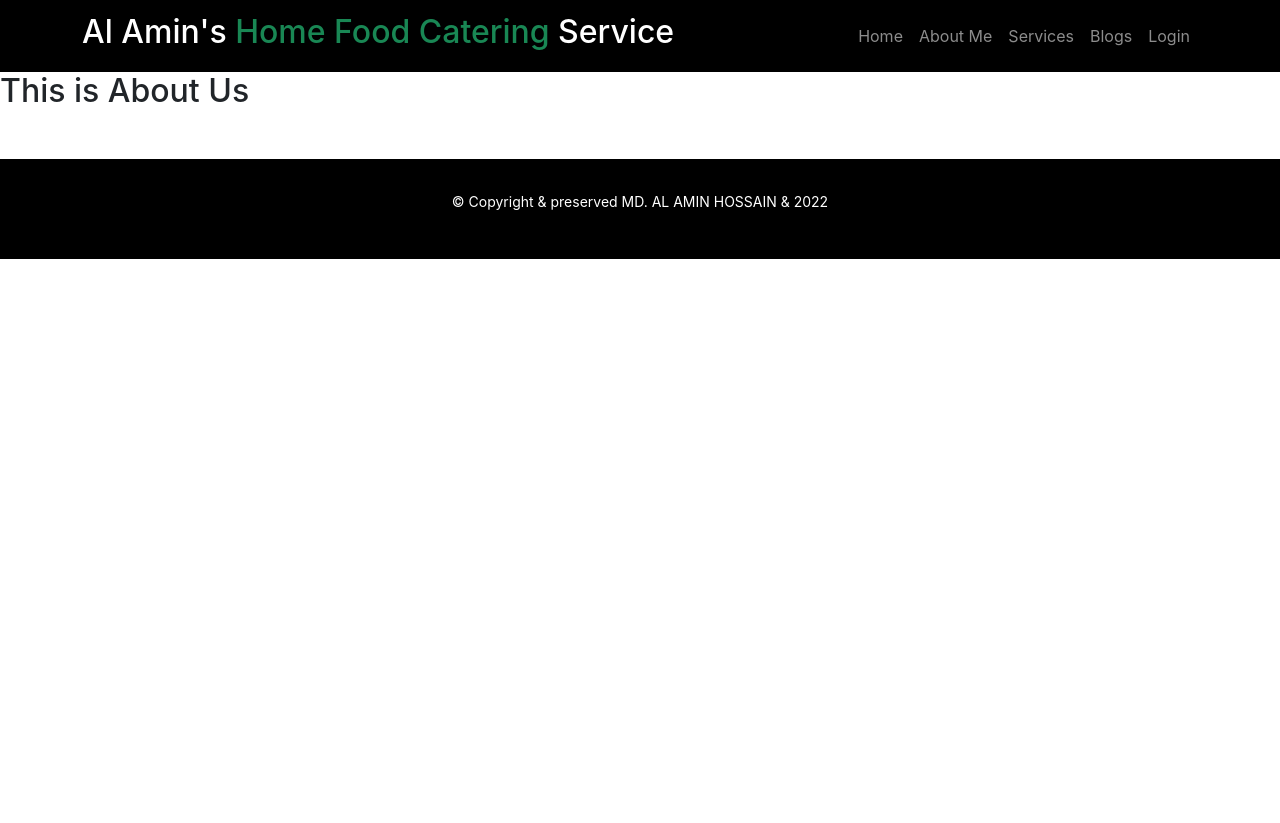
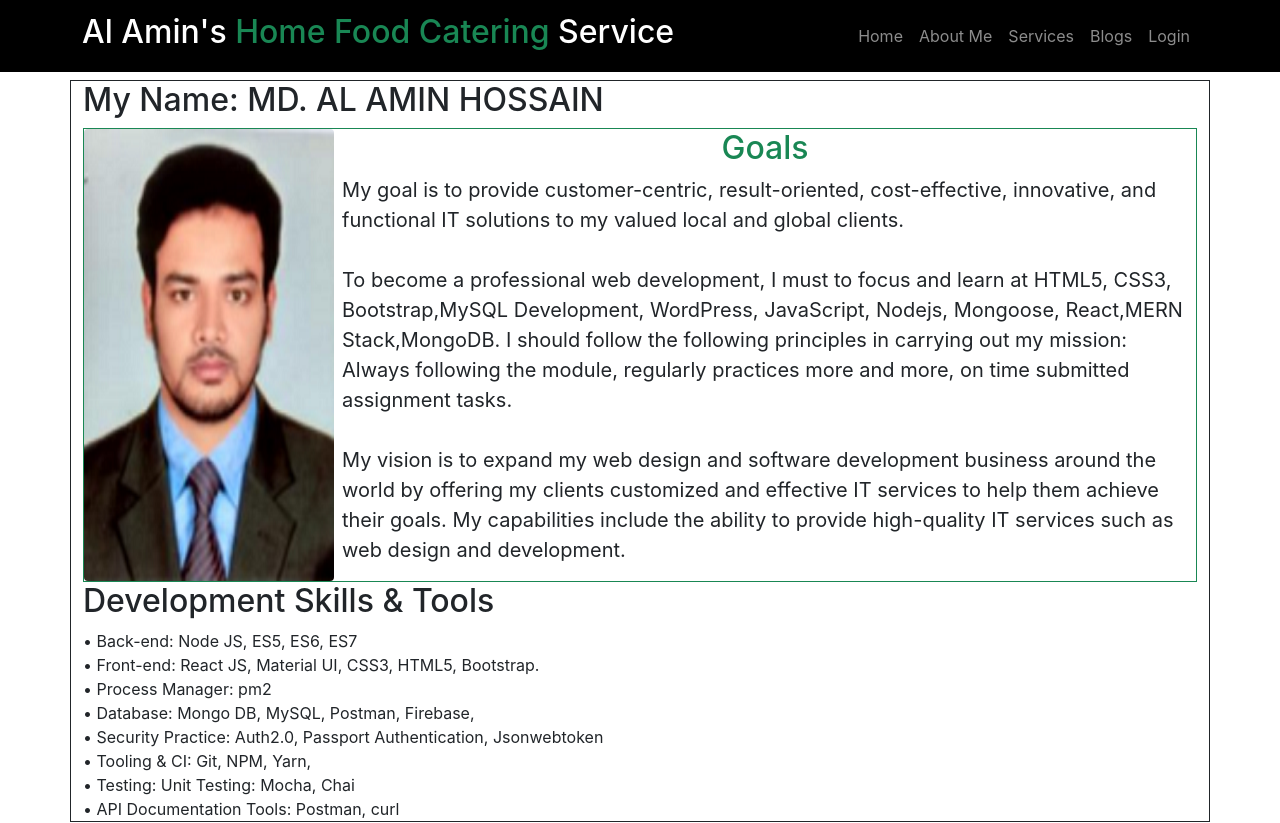
Before and after one commit to alamin1246/independent-service-provider, a React (Create React App) app: page /about in a window 1280 px wide. Shown: the top 823 px of the page. Before the commit the page ends 800 px from the top, so only its background shows below. Built offline with nearby package versions, Linux system fonts and the light colour scheme; no server answers.

Commit message:
about page added

```diff
--- a/src/Pages/About/About.js
+++ b/src/Pages/About/About.js
@@ -1,9 +1,33 @@
 import React from 'react';
+import myPic from '../../images/MD. AL AMIN HOSSAIN.PNG'
 
 const About = () => {
     return (
-        <div>
-            <h2>This is About Us</h2>
+        <div className='container border border-dark mt-2' >
+            <h2>My Name: MD. AL AMIN HOSSAIN</h2>
+            <div className='d-flex border border-success'>
+                <img className='rounded' src={myPic} alt="" />
+                <div className='mx-auto'>
+                    <h2 className='text-center text-success'>Goals</h2>
+                    <p className='ms-2 text-justify fs-5 '>My goal is to provide customer-centric, result-oriented, cost-effective, innovative, and functional IT solutions to my valued local and global clients. <br /><br />
+                        To become a professional web development,  I must to focus and learn at HTML5, CSS3, Bootstrap,MySQL Development, WordPress, JavaScript, Nodejs, Mongoose, React,MERN Stack,MongoDB.  I should follow the following principles in carrying out my mission: Always following the module, regularly practices more and more, on time submitted assignment tasks.
+                        <br /><br />
+                        My vision is to expand my web design and software development business around the world by offering my clients customized and effective IT services to help them achieve their goals. My capabilities include the ability to provide high-quality IT services such as web design and development.
+                    </p>
+                </div>
+            </div>
+            <div>
+                <h2>Development Skills & Tools</h2>
+                •	Back-end: Node JS, ES5, ES6, ES7 <br />
+                •	Front-end: React JS, Material UI, CSS3, HTML5, Bootstrap. <br />
+                •	 Process Manager: pm2 <br />
+                •	Database: Mongo DB, MySQL, Postman, Firebase, <br />
+                •	Security Practice: Auth2.0, Passport Authentication, Jsonwebtoken <br />
+                •	Tooling & CI: Git, NPM, Yarn, <br />
+                •	 Testing: Unit Testing: Mocha, Chai <br />
+                •	 API Documentation Tools: Postman, curl
+
+            </div>
         </div>
     );
 };
```
Also changed, not shown: src/images/MD. AL AMIN HOSSAIN.PNG (added).
